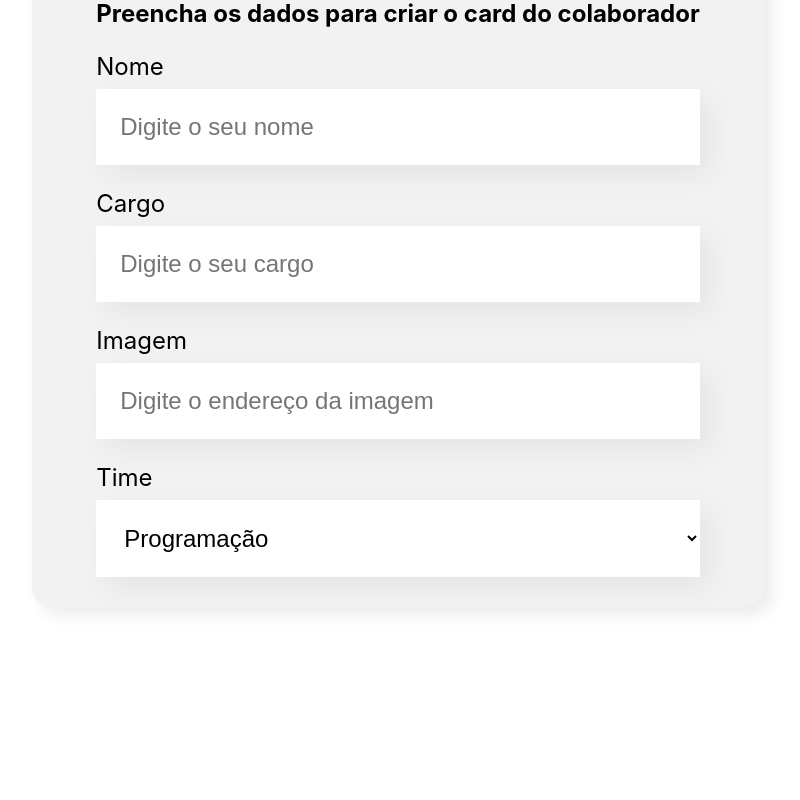
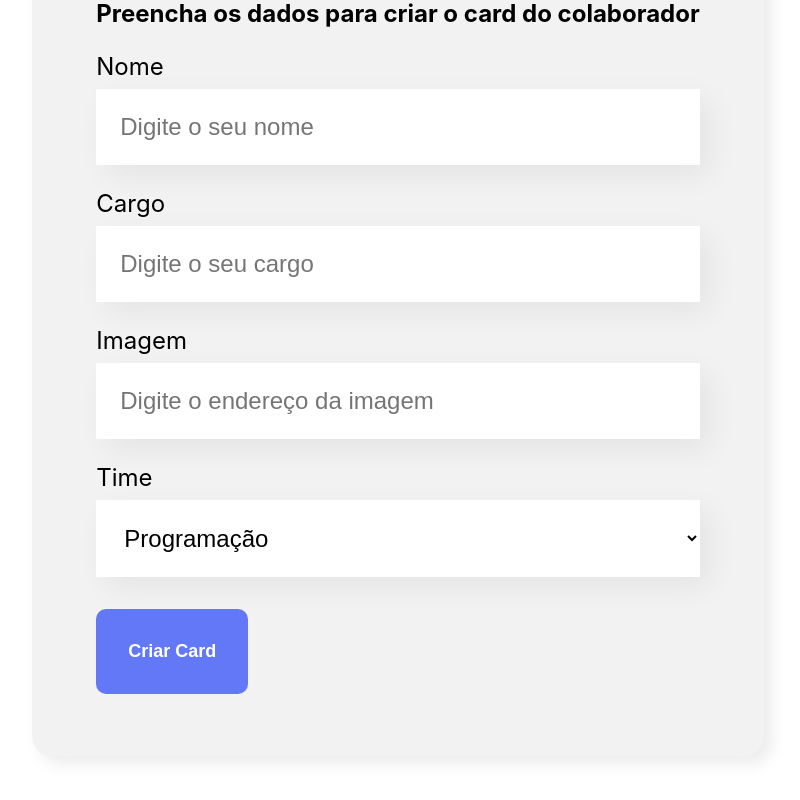
Before and after one commit to marianaspinto/Estudo-React, a React (Create React App) app in the folder organo/: page / in a window 1280 px wide. Shown: the part 649-1449 px from the top of the page, without its empty margins (242-1042 px from the left). Before the commit the page ends 1336 px from the top, so only its background shows below. Built offline with nearby package versions, Linux system fonts and the light colour scheme.

Commit message:
creating button

```diff
--- /dev/null
+++ b/organo/src/componentes/Botao/Botao.css
@@ -0,0 +1,15 @@
+.botao {
+  background-color: #6278f7;
+  border-radius: 10px;
+  font-weight: 700;
+  font-size: 18px;
+  padding: 32px;
+  border: none;
+  cursor: pointer;
+  color: #fff;
+  margin: 32px 0;
+}
+
+.botao:hover {
+  color: #94ffd4;
+}
--- /dev/null
+++ b/organo/src/componentes/Botao/index.js
@@ -0,0 +1,7 @@
+import "./Botao.css";
+
+const Botao = (props) => {
+  return <button className="botao">{props.children}</button>;
+};
+
+export default Botao;
--- a/organo/src/componentes/Formulario/index.js
+++ b/organo/src/componentes/Formulario/index.js
@@ -1,3 +1,4 @@
+import Botao from "../Botao";
 import CampoTexto from "../CampoTexto";
 import ListaSuspensa from "../ListaSuspensa";
 import "./Formulario.css";
@@ -20,6 +21,7 @@
         <CampoTexto label="Cargo" placeholder="Digite o seu cargo" />
         <CampoTexto label="Imagem" placeholder="Digite o endereço da imagem" />
         <ListaSuspensa label="Time" itens={times} />
+        <Botao>Criar Card</Botao>
       </form>
     </section>
   );
```
